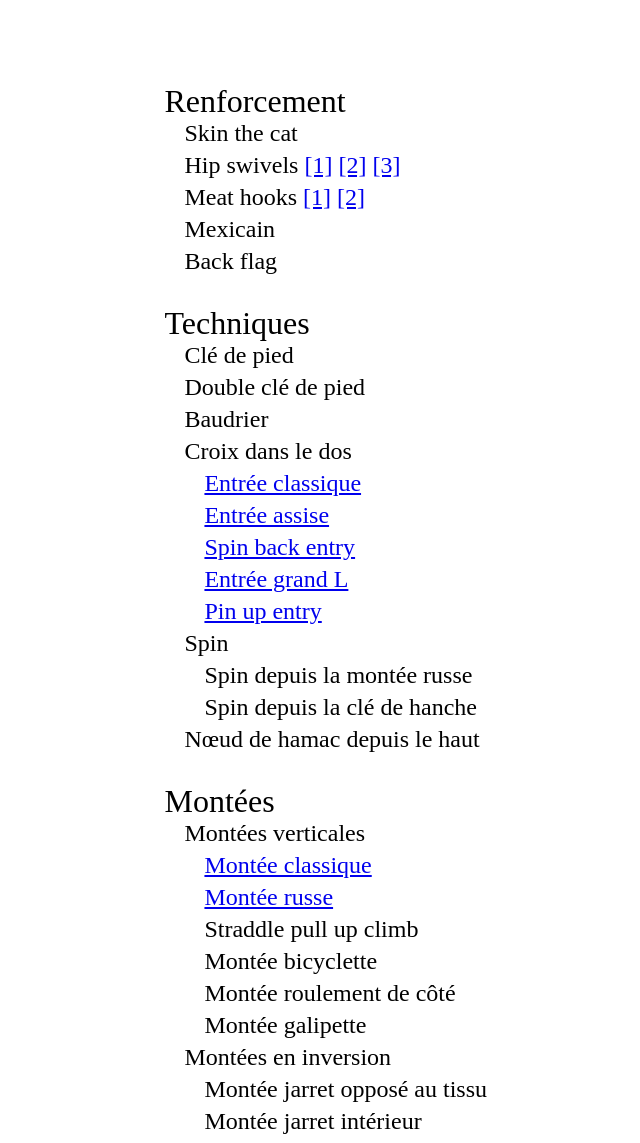
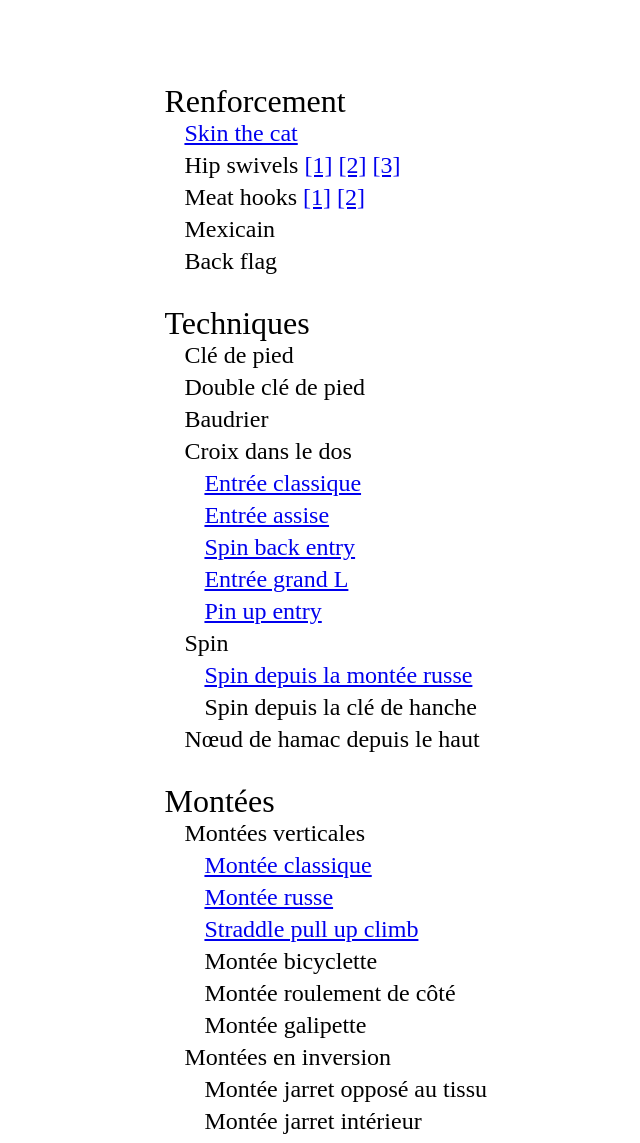
Before and after one commit to NyFaLan/NyFaLan.github.io, a plain HTML site: page tissu_aerien.html in a window 1280 px wide. Shown: the part 200-1343 px from the top of the page, without its empty margins (166-806 px from the left). Drawn offline with Linux system fonts and the light colour scheme.

Commit message:
Update tissu_aerien.html

```diff
--- a/tissu_aerien.html
+++ b/tissu_aerien.html
@@ -59,7 +59,7 @@
         <li>
             Renforcement
             <ul>
-                <li>Skin the cat</li>
+                <li><a href="https://drive.google.com/file/d/1H1GT8xy0873fV-6PhtX0HSQ033biJbQ2/view?usp=drive_link">Skin the cat</a></li>
                 <li>Hip swivels <a href="https://drive.google.com/file/d/1EwTgZ8a-Rbup4Gmuj_fcoZB3sV9lI9Ij/view?usp=drive_link">[1]</a> <a href="https://drive.google.com/file/d/1SLEuwtl723HqDlyQwXarb5jr0id3VQDb/view?usp=drive_link">[2]</a> <a href="https://drive.google.com/file/d/1jXknlkq4SjpQU0HSKhedCv8YlColtJGk/view?usp=drive_link">[3]</a></li>
 				<li>Meat hooks <a href="https://drive.google.com/file/d/1kkRrpAXYMMwQjSeGvOIKtsjpCQtEf3kI/view?usp=drive_link">[1]</a> <a href="https://drive.google.com/file/d/1DUAhdhGb6TxjvgnTyo9b2hl_NH9v1fcN/view?usp=drive_link">[2]</a></li>
 				<li>Mexicain</li>
@@ -82,7 +82,7 @@
 					</ul>
 				<li>Spin</li>
 					<ul>
-						<li>Spin depuis la montée russe</li>
+						<li><a href="https://drive.google.com/file/d/1t2_GyPEDPXxV71pbJSsEVktBYZduDpCP/view?usp=drive_link">Spin depuis la montée russe</a></li>
 						<li>Spin depuis la clé de hanche</li>
 					</ul>
 				<li>Nœud de hamac depuis le haut</li>
@@ -95,7 +95,7 @@
 					<ul>
 						<li><a href="https://drive.google.com/file/d/1vqNnpU3nLjWtPdZjBYXBdiRp4dP5tOtP/view?usp=drive_link">Montée classique</a></li>
 						<li><a href="https://drive.google.com/file/d/1QUvst-N9-u3vweu7mHgl83tv_m7F_Vvz/view?usp=drive_link">Montée russe</a></li>
-						<li>Straddle pull up climb</li>
+						<li><a href="https://drive.google.com/file/d/1gYjvpmsRiIhSRqDf4QnIRd8sRtD-GQhT/view?usp=drive_link">Straddle pull up climb</a></li>
 						<li>Montée bicyclette</li>
 						<li>Montée roulement de côté</li>
 						<li>Montée galipette</li>
```
